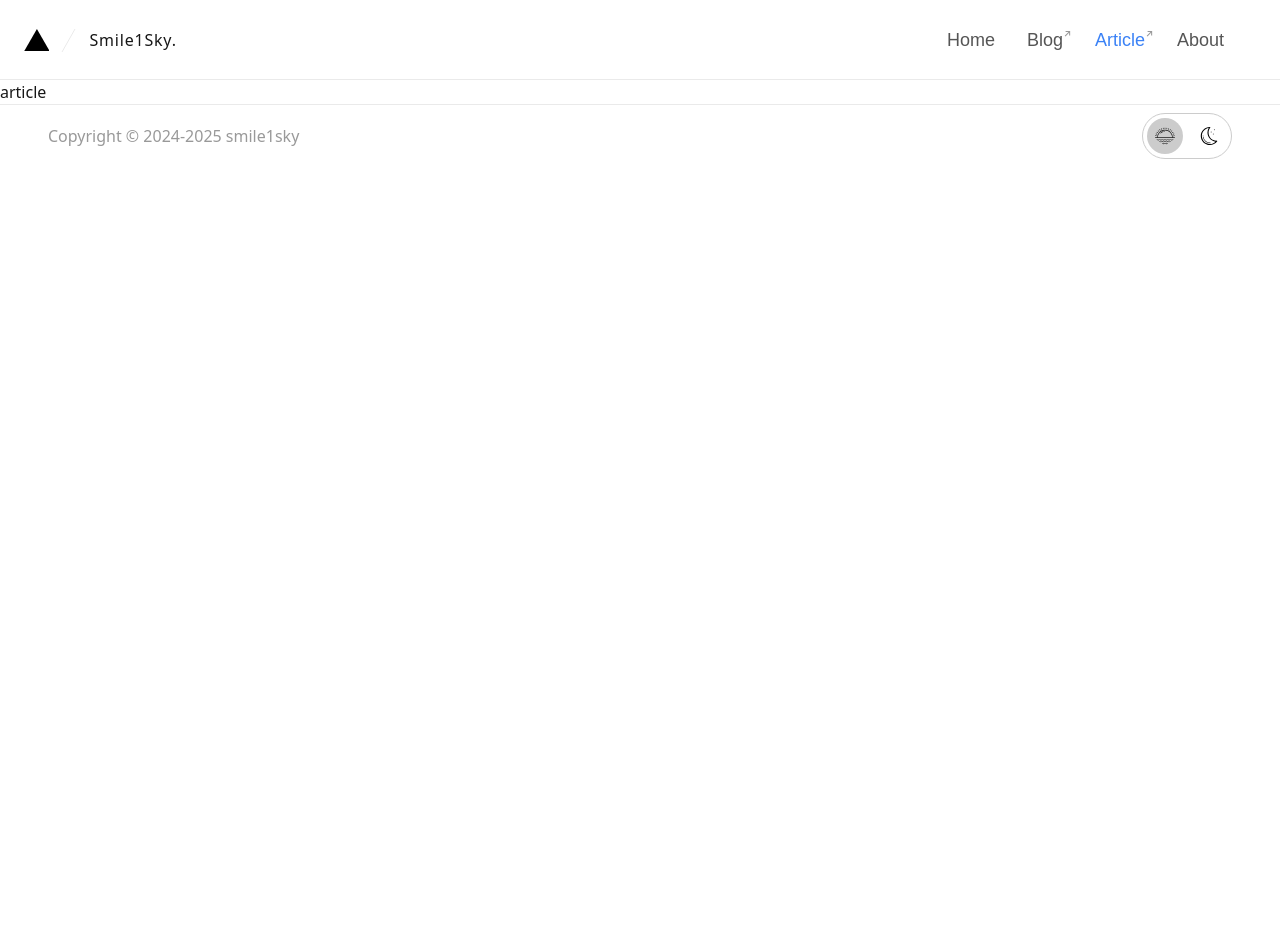
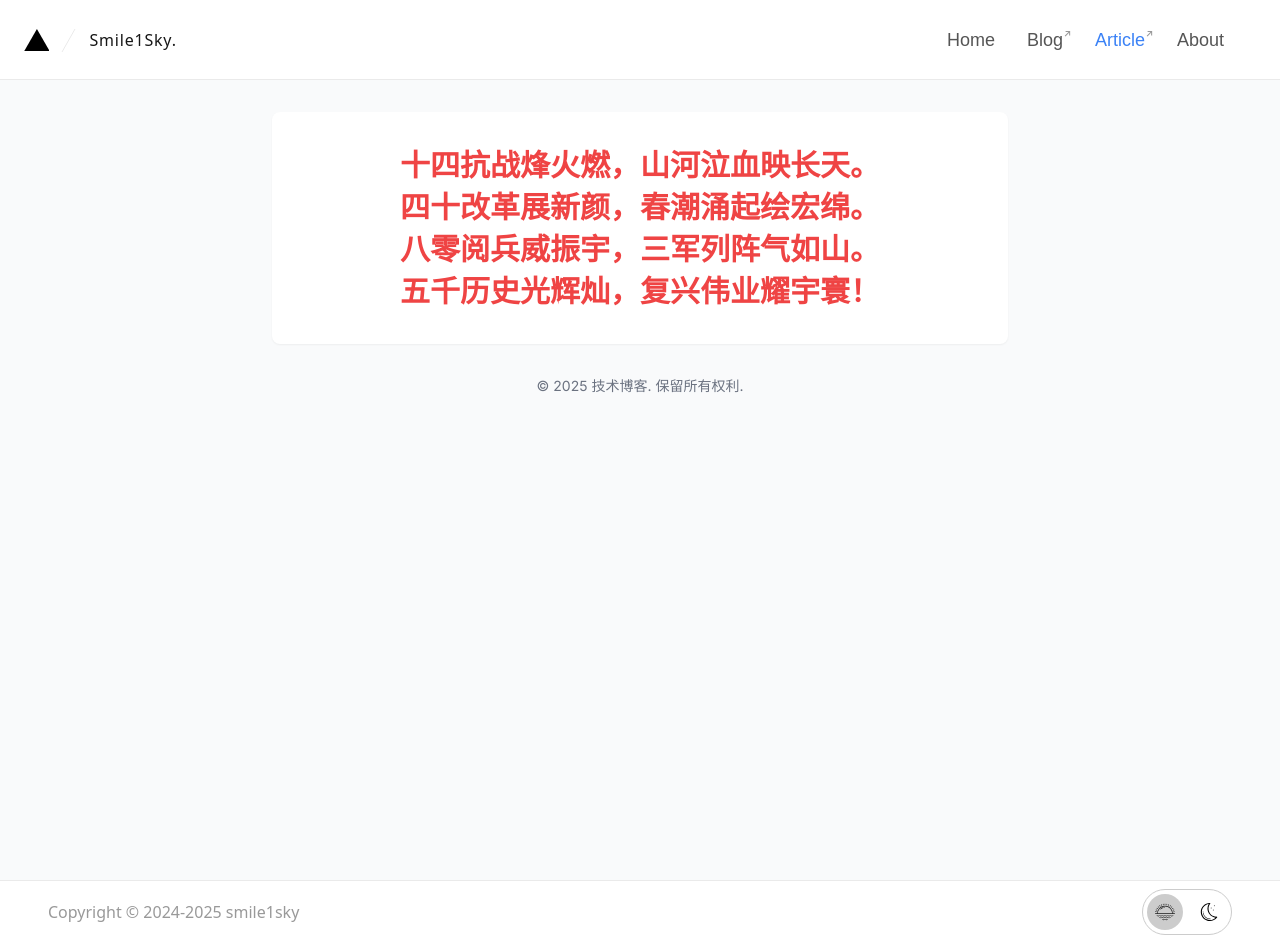
Before and after one commit to smile-sky20/smile1sky-blog, a Next.js app: page /article in a window 1280 px wide. Before the commit the page ends 800 px from the top, so only its background shows below. Built offline with nearby package versions, Linux system fonts and the light colour scheme; a web font is replaced by a local one.

Commit message:
docs(article): 更新文章页面布局

```diff
--- /dev/null
+++ b/src/app/article/page copy.tsx
@@ -0,0 +1,48 @@
+// import Link from 'next/link'
+// import { inter } from '@/assets/font'
+// import { getArticleList } from '@/api/article'
+
+// interface ArticleProps {
+//   id: number
+//   title: string
+//   author: string
+//   content: string
+//   createTime: string
+// }
+// export default async function Article() {
+//   const { data } = await getArticleList({})
+//   const article = data.data
+
+//   return (
+//     <div className={`${inter.className}`}>
+//       <div className="title h-[450px] max-lg:h-80 max-md:h-64 max-sm:h-48 grid bg-accents2 text-5xl max-lg:text-4xl max-sm:text-2xl font-bold" style={{backgroundImage: 'url(/article/article-bg.jpg)',backgroundSize: '100%'}}>
+//         <div className="place-self-center">Study Record</div>
+//       </div>
+//       <div className="article-item-box my-12 mx-auto w-[960px] grid gap-y-8 transition-all max-lg:w-[720px] max-md:w-[540px] max-sm:w-full">
+//         {article.map((article: ArticleProps) => {
+//           return (
+//             <div
+//               key={article.id}
+//               className="article-item p-4 pb-2 border-b border-accents2"
+//             >
+//               <Link
+//                 href={`/article/${article.id}?title=${article.title}`}
+//                 className="article-title text-2xl text-blue-500 hover:text-accents7 transition-all  font-bold"
+//               >
+//                 {article.title}
+//               </Link>
+
+//               <div className="article-content flex text-accents7 text-sm mt-4 gap-x-4">
+//                 <div className="author">@{article.author}</div>
+//                 <div className="time">{article.createTime}</div>
+//               </div>
+//             </div>
+//           )
+//         })}
+//       </div>
+//     </div>
+//   )
+// }
+export default async function Article(){
+  return <div>article</div>
+}
--- a/src/app/article/page.tsx
+++ b/src/app/article/page.tsx
@@ -1,48 +1,27 @@
-// import Link from 'next/link'
-// import { inter } from '@/assets/font'
-// import { getArticleList } from '@/api/article'
+// src/app/article/page.tsx
+import { inter } from '@/assets/font'
 
-// interface ArticleProps {
-//   id: number
-//   title: string
-//   author: string
-//   content: string
-//   createTime: string
-// }
-// export default async function Article() {
-//   const { data } = await getArticleList({})
-//   const article = data.data
+export default async function Article() {
+  return (
+    <div className={`${inter.className} min-h-screen bg-gray-50`}>
+      <article className="max-w-3xl mx-auto px-4 py-8">
+        {/* 文章内容 */}
+        <div className="bg-white rounded-lg shadow-sm p-6 md:p-8">
+          <div className="prose prose-lg max-w-none">
+            <p className="lead text-3xl leading-[42px] text-red-500 text-center font-bold">
+              十四抗战烽火燃，山河泣血映长天。<br />
+              四十改革展新颜，春潮涌起绘宏绵。<br />
+              八零阅兵威振宇，三军列阵气如山。<br />
+              五千历史光辉灿，复兴伟业耀宇寰！
+            </p>
+          </div>
+        </div>
 
-//   return (
-//     <div className={`${inter.className}`}>
-//       <div className="title h-[450px] max-lg:h-80 max-md:h-64 max-sm:h-48 grid bg-accents2 text-5xl max-lg:text-4xl max-sm:text-2xl font-bold" style={{backgroundImage: 'url(/article/article-bg.jpg)',backgroundSize: '100%'}}>
-//         <div className="place-self-center">Study Record</div>
-//       </div>
-//       <div className="article-item-box my-12 mx-auto w-[960px] grid gap-y-8 transition-all max-lg:w-[720px] max-md:w-[540px] max-sm:w-full">
-//         {article.map((article: ArticleProps) => {
-//           return (
-//             <div
-//               key={article.id}
-//               className="article-item p-4 pb-2 border-b border-accents2"
-//             >
-//               <Link
-//                 href={`/article/${article.id}?title=${article.title}`}
-//                 className="article-title text-2xl text-blue-500 hover:text-accents7 transition-all  font-bold"
-//               >
-//                 {article.title}
-//               </Link>
-
-//               <div className="article-content flex text-accents7 text-sm mt-4 gap-x-4">
-//                 <div className="author">@{article.author}</div>
-//                 <div className="time">{article.createTime}</div>
-//               </div>
-//             </div>
-//           )
-//         })}
-//       </div>
-//     </div>
-//   )
-// }
-export default async function Article(){
-  return <div>article</div>
+        {/* 文章底部信息 */}
+        <footer className="mt-8 text-center text-gray-500 text-sm">
+          <p>© 2025 技术博客. 保留所有权利.</p>
+        </footer>
+      </article>
+    </div>
+  )
 }
```
